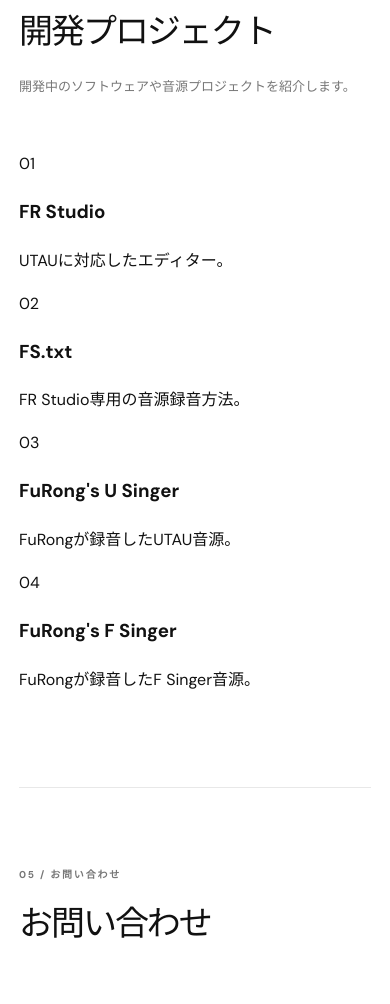
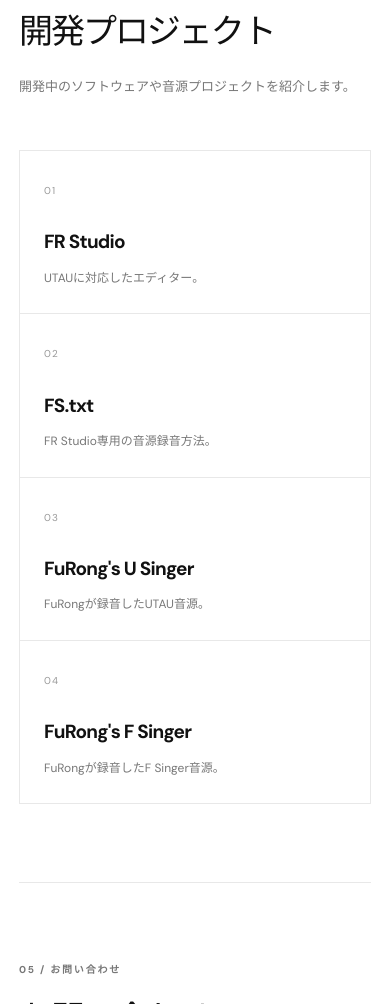
Before and after one commit to 089632147qq-arch/089632147qq-arch.github.io, a plain HTML site: page index.html in a window 390 px wide. Shown: the part 3543-4547 px from the top of the page. Drawn offline with Linux system fonts and the light colour scheme.

Commit message:
Update style.css

```diff
--- a/style.css
+++ b/style.css
@@ -241,3 +241,66 @@ button{font:inherit}
     color: #fff !important;
   }
 }
+
+/* Development Projects */
+.project-grid {
+  display: grid;
+  grid-template-columns: repeat(2, 1fr);
+  border-top: 1px solid var(--line);
+  border-left: 1px solid var(--line);
+}
+
+.project-card {
+  min-height: 190px;
+  padding: 28px;
+  border-right: 1px solid var(--line);
+  border-bottom: 1px solid var(--line);
+}
+
+.project-number {
+  font-size: 10px;
+  color: #999;
+  letter-spacing: .12em;
+}
+
+.project-card h3 {
+  font-size: 19px;
+  margin: 24px 0 8px;
+  letter-spacing: -.04em;
+}
+
+.project-card p {
+  font-size: 12px;
+  color: #777;
+  margin: 0;
+  line-height: 1.9;
+}
+
+@media (prefers-color-scheme: dark) {
+  .project-grid {
+    border-color: var(--line);
+  }
+
+  .project-card {
+    border-color: var(--line);
+  }
+
+  .project-number {
+    color: #999;
+  }
+
+  .project-card p {
+    color: #aaa;
+  }
+}
+
+@media (max-width: 760px) {
+  .project-grid {
+    grid-template-columns: 1fr;
+  }
+
+  .project-card {
+    min-height: 160px;
+    padding: 24px;
+  }
+}
```
